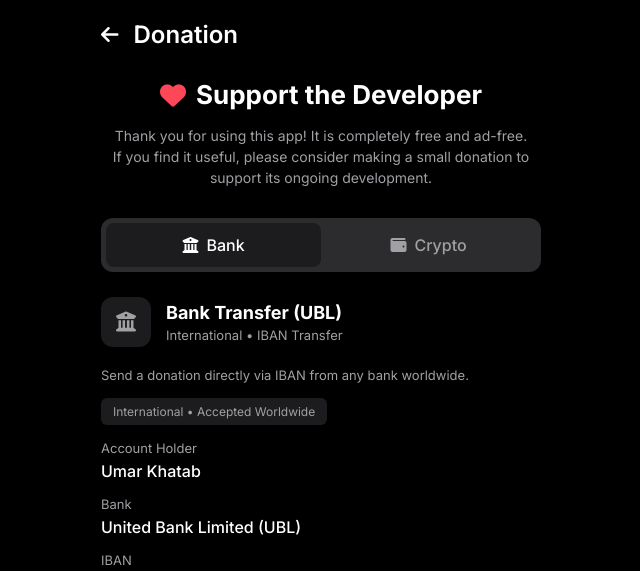
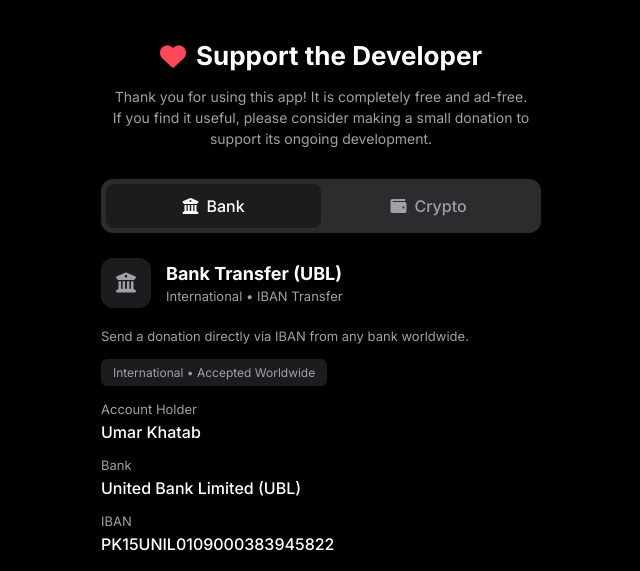
Before and after one commit to umarninja13-pro/donation-page, a plain HTML site: page index.html in a window 1280 px wide. Shown: the top 571 px of the page, without its empty margins (319-959 px from the left). Drawn offline with Linux system fonts and the light colour scheme.

Commit message:
Design Improve

```diff
--- a/index.html
+++ b/index.html
@@ -40,23 +40,7 @@
         .app-container {
             width: 100%;
             max-width: 480px; /* Mobile size */
-            padding: 20px;
-            padding-bottom: 50px;
-        }
-
-        /* Header */
-        .header {
-            display: flex;
-            align-items: center;
-            margin-bottom: 30px;
-            font-size: 24px;
-            font-weight: 600;
-        }
-
-        .header i {
-            margin-right: 15px;
-            cursor: pointer;
-            font-size: 20px;
+            padding: 40px 20px 50px 20px; /* Added top padding since header is removed */
         }
 
         /* Hero Section */
@@ -335,12 +319,6 @@
 <body>
 
     <div class="app-container">
-        <!-- Header -->
-        <div class="header">
-            <i class="fas fa-arrow-left"></i>
-            Donation
-        </div>
-
         <!-- Hero Section -->
         <div class="hero">
             <h1><i class="fas fa-heart"></i> Support the Developer</h1>
```
